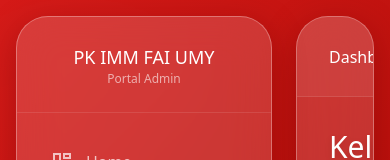
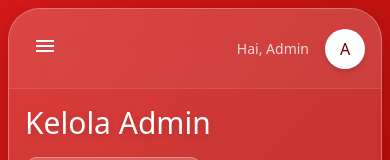
Before and after one commit to immfaiumy25/Imm-web, a Next.js app: page /admin/admins in a window 390 px wide. Shown: the top 160 px of the page. Built offline with nearby package versions, Linux system fonts and the light colour scheme; no server answers; the database is empty.

Commit message:
feat: make admin layout mobile friendly with slide-out sidebar

```diff
--- a/src/app/admin/layout.tsx
+++ b/src/app/admin/layout.tsx
@@ -1,4 +1,6 @@
 "use client";
+
+import { useState } from "react";
 
 import Link from "next/link";
 import { usePathname } from "next/navigation";
@@ -13,6 +15,7 @@
   const { data: session } = useSession();
   const username = session?.user?.name || "Admin";
   const initial = username.charAt(0).toUpperCase();
+  const [isMobileMenuOpen, setIsMobileMenuOpen] = useState(false);
 
   // Don't show sidebar on login page
   if (pathname === "/admin/login") {
@@ -32,7 +35,7 @@
 
   return (
     <div
-      className="flex h-screen w-full relative overflow-hidden p-4 md:p-6 gap-6"
+      className="flex h-screen w-full relative overflow-hidden p-2 sm:p-4 md:p-6 gap-0 md:gap-6"
       style={{
         background: "linear-gradient(-45deg, #6d0100, #a90a05, #f92727, #f8cf0f)",
         backgroundSize: "400% 400%",
@@ -53,7 +56,7 @@
 
       {/* Liquid Glass Sidebar (Card Form) */}
       <aside
-        className="w-64 flex flex-col relative z-20 rounded-[32px] border border-white/30 shadow-[0_8px_32px_0_rgba(109,1,0,0.37)] overflow-hidden"
+        className={`w-64 flex flex-col absolute md:relative z-[60] rounded-[32px] border border-white/30 shadow-[0_8px_32px_0_rgba(109,1,0,0.37)] overflow-hidden h-[calc(100%-16px)] sm:h-[calc(100%-32px)] md:h-full transition-transform duration-300 ${isMobileMenuOpen ? 'translate-x-0' : '-translate-x-[120%] md:translate-x-0'}`}
         style={{
           background: 'rgba(255, 255, 255, 0.15)',
           backdropFilter: 'blur(20px)',
@@ -71,6 +74,7 @@
               <Link
                 key={item.name}
                 href={item.href}
+                onClick={() => setIsMobileMenuOpen(false)}
                 className={`flex items-center gap-3 px-4 py-3 rounded-2xl transition-all font-normal ${
                   isActive
                     ? "bg-white/25 text-white shadow-[0_4px_12px_0_rgba(0,0,0,0.1)] border border-white/40"
@@ -94,9 +98,17 @@
         </div>
       </aside>
 
+      {/* Overlay for mobile */}
+      {isMobileMenuOpen && (
+        <div
+          className="fixed inset-0 bg-black/40 z-[50] md:hidden"
+          onClick={() => setIsMobileMenuOpen(false)}
+        />
+      )}
+
       {/* Main Content Area */}
       <main
-        className="flex-1 flex flex-col relative z-10 rounded-[32px] border border-white/30 shadow-[0_8px_32px_0_rgba(109,1,0,0.37)] overflow-hidden"
+        className="flex-1 flex flex-col relative z-10 rounded-[32px] border border-white/30 shadow-[0_8px_32px_0_rgba(109,1,0,0.37)] overflow-hidden h-full"
         style={{
           background: 'rgba(255, 255, 255, 0.15)',
           backdropFilter: 'blur(20px)',
@@ -104,8 +116,16 @@
         }}
       >
         {/* Top Header */}
-        <header className="h-20 border-b border-white/10 flex items-center justify-between px-8 bg-white/5">
-          <div className="text-white font-medium">Dashboard</div>
+        <header className="h-20 border-b border-white/10 flex items-center justify-between px-4 sm:px-8 bg-white/5">
+          <div className="flex items-center gap-3">
+            <button
+              className="md:hidden text-white hover:bg-white/10 p-2 rounded-xl transition-colors"
+              onClick={() => setIsMobileMenuOpen(true)}
+            >
+              <span className="material-symbols-outlined">menu</span>
+            </button>
+            <div className="text-white font-medium truncate hidden sm:block">Dashboard</div>
+          </div>
           <div className="flex items-center gap-4">
             <span className="font-normal text-white/80 text-sm">Hai, {username}</span>
             <div className="w-10 h-10 rounded-full bg-white text-[#6d0100] flex items-center justify-center font-medium shadow-md">
@@ -115,7 +135,7 @@
         </header>
 
         {/* Page Content */}
-        <div className="flex-1 overflow-auto p-8">{children}</div>
+        <div className="flex-1 overflow-auto p-4 sm:p-6 md:p-8">{children}</div>
       </main>
     </div>
   );
```
